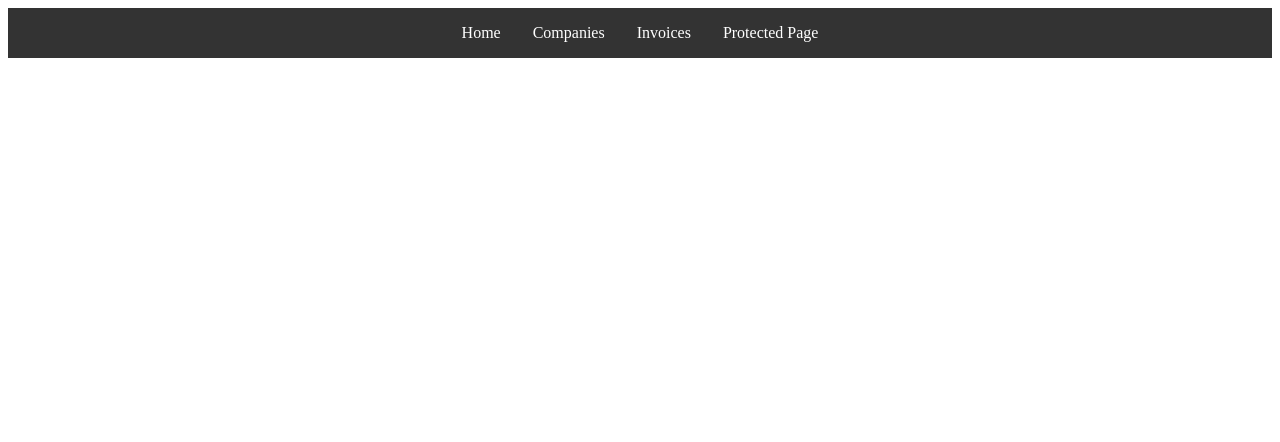
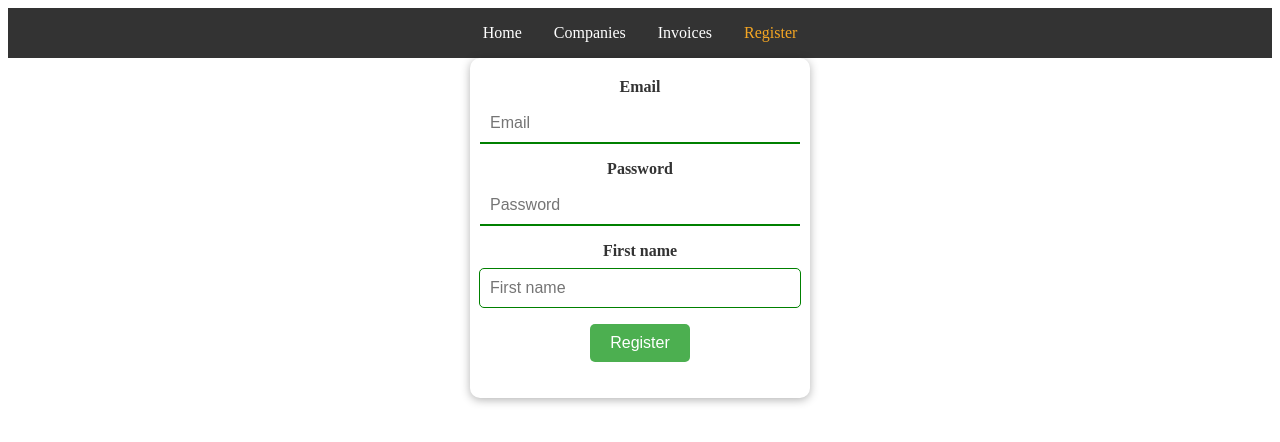
Before and after one commit to PetarHrusanov/PayBordlessClient, a React (Create React App) app: page /register in a window 1280 px wide. Shown: the top 442 px of the page. Built offline with nearby package versions, Linux system fonts and the light colour scheme.

Commit message:
Authentication & Basic Login Features

```diff
--- a/package.json
+++ b/package.json
@@ -6,6 +6,7 @@
     "@testing-library/jest-dom": "^5.16.5",
     "@testing-library/react": "^13.4.0",
     "@testing-library/user-event": "^13.5.0",
+    "axios": "^1.3.4",
     "react": "^18.2.0",
     "react-dom": "^18.2.0",
     "react-router-dom": "^6.9.0",
--- a/src/App.js
+++ b/src/App.js
@@ -10,6 +10,7 @@ import Companies from "./components/companies/Companies";
 import CompanyCreate from "./components/companies/CompanyCreate";
 import Invoices from "./components/invoices/Invoices";
 import InvoiceCreate from "./components/invoices/InvoiceCreate";
+import Register from "./components/auth/Register";
 
 const App = () => {
     return (
@@ -22,6 +23,7 @@ const App = () => {
                 <Route path="/invoices" element={<Invoices />} />
                 <Route path="/invoice-create" element={<InvoiceCreate />} />
                 <Route path="/login" element={<Login />} />
+                <Route path="/register" element={<Register />} />
                 <Route path="/company-create" element={<CompanyCreate />} />
                 <Route path="/protected" element={<PrivateRoute />} >
                     <Route index element={<Protected />} />
--- a/src/components/Header.js
+++ b/src/components/Header.js
@@ -1,7 +1,20 @@
-import React from 'react';
+import React, {useState} from 'react';
 import { NavLink } from 'react-router-dom';
 
 const Header = () => {
+    const [token, setToken] = useState(getToken());
+
+    function getToken() {
+        const tokenCookie = document.cookie
+            .split("; ")
+            .find((row) => row.startsWith("token="));
+
+        if (tokenCookie) {
+            return tokenCookie.split("=")[1];
+        }
+        return null;
+    }
+
     return (
         <header className="header">
             <nav className="nav">
@@ -21,11 +34,19 @@ const Header = () => {
                             Invoices
                         </NavLink>
                     </li>
-                    <li className="nav-item">
-                        <NavLink to="/protected" activeClassName="active">
-                            Protected Page
-                        </NavLink>
-                    </li>
+                    {token ? null : (
+                        <li className="nav-item">
+                            <NavLink to="/register" exact activeClassName="active">
+                                Register
+                            </NavLink>
+                        </li>
+                    )}
+
+                        {/*<li className="nav-item">*/}
+                        {/*    <NavLink to="/register" exact activeClassName="active">*/}
+                        {/*        Register*/}
+                        {/*    </NavLink>*/}
+                        {/*</li>*/}
                 </ul>
             </nav>
         </header>
--- /dev/null
+++ b/src/components/auth/Register.js
@@ -0,0 +1,45 @@
+import React, { useState } from 'react';
+import axios from 'axios';
+
+const Register = () => {
+    const [email, setEmail] = useState('');
+    const [password, setPassword] = useState('');
+    const [name, setFirstName] = useState('');
+
+    const handleSubmit = async (e) => {
+        e.preventDefault();
+
+        try {
+            const response = await axios.post('http://localhost:5025/identity/register', {
+                email,
+                password,
+                name
+            });
+
+            // Get the JWT token from the response
+            const token = response.data.token;
+
+            // Store the token in a cookie
+            document.cookie = `token=${token}`;
+
+            // Redirect to the home page
+            window.location.href = '/';
+        } catch (err) {
+            console.error(err);
+        }
+    };
+
+    return (
+        <form onSubmit={handleSubmit} className="form">
+            <label className="form-label">Email</label>
+            <input type="email" placeholder="Email" value={email} onChange={(e) => setEmail(e.target.value)} className="form-input" />
+            <label className="form-label">Password</label>
+            <input type="password" placeholder="Password" value={password} onChange={(e) => setPassword(e.target.value)} className="form-input" />
+            <label className="form-label">First name</label>
+            <input type="text" placeholder="First name" value={name} onChange={(e) => setFirstName(e.target.value)} className="form-input" />
+            <button type="submit" className="create-button button">Register</button>
+        </form>
+    );
+};
+
+export default Register;
--- a/src/index.css
+++ b/src/index.css
@@ -219,3 +219,69 @@ button[type="submit"] {
 button[type="submit"]:hover {
     background-color: #3e8e41;
 }
+
+.form {
+    display: flex;
+    flex-direction: column;
+    align-items: center;
+}
+
+.form-label {
+    font-weight: bold;
+    font-size: 1rem;
+    color: #333;
+    margin-bottom: 0.5rem;
+}
+
+.form-input {
+    width: 100%;
+    padding: 0.5rem;
+    margin-bottom: 1rem;
+    border: none;
+    border-bottom: 2px solid #f5a623;
+    font-size: 1rem;
+    color: #333;
+}
+
+.btn {
+    background-color: #f5a623;
+    color: #fff;
+    padding: 0.5rem 1rem;
+    border: none;
+    border-radius: 5px;
+    font-size: 1rem;
+    cursor: pointer;
+    transition: background-color 0.3s;
+}
+
+.btn:hover {
+    background-color: #d18c00;
+}
+
+.form {
+    display: flex;
+    flex-direction: column;
+    align-items: center;
+    width: 300px;
+    background-color: #fff;
+    border-radius: 10px;
+    box-shadow: 0 2px 10px rgba(0, 0, 0, 0.3);
+    padding: 20px;
+    margin: 0 auto;
+}
+
+.form-label {
+    font-size: 1rem;
+    color: #333;
+    margin-bottom: 0.5rem;
+}
+
+.form-input {
+    width: 100%;
+    padding: 10px;
+    margin-bottom: 1rem;
+    border: none;
+    border-bottom: 2px solid #f5a623;
+    font-size: 1rem;
+    color: #333;
+}
```
Also changed, not shown: 1 other file (tests, documents, lock files or other folders).
